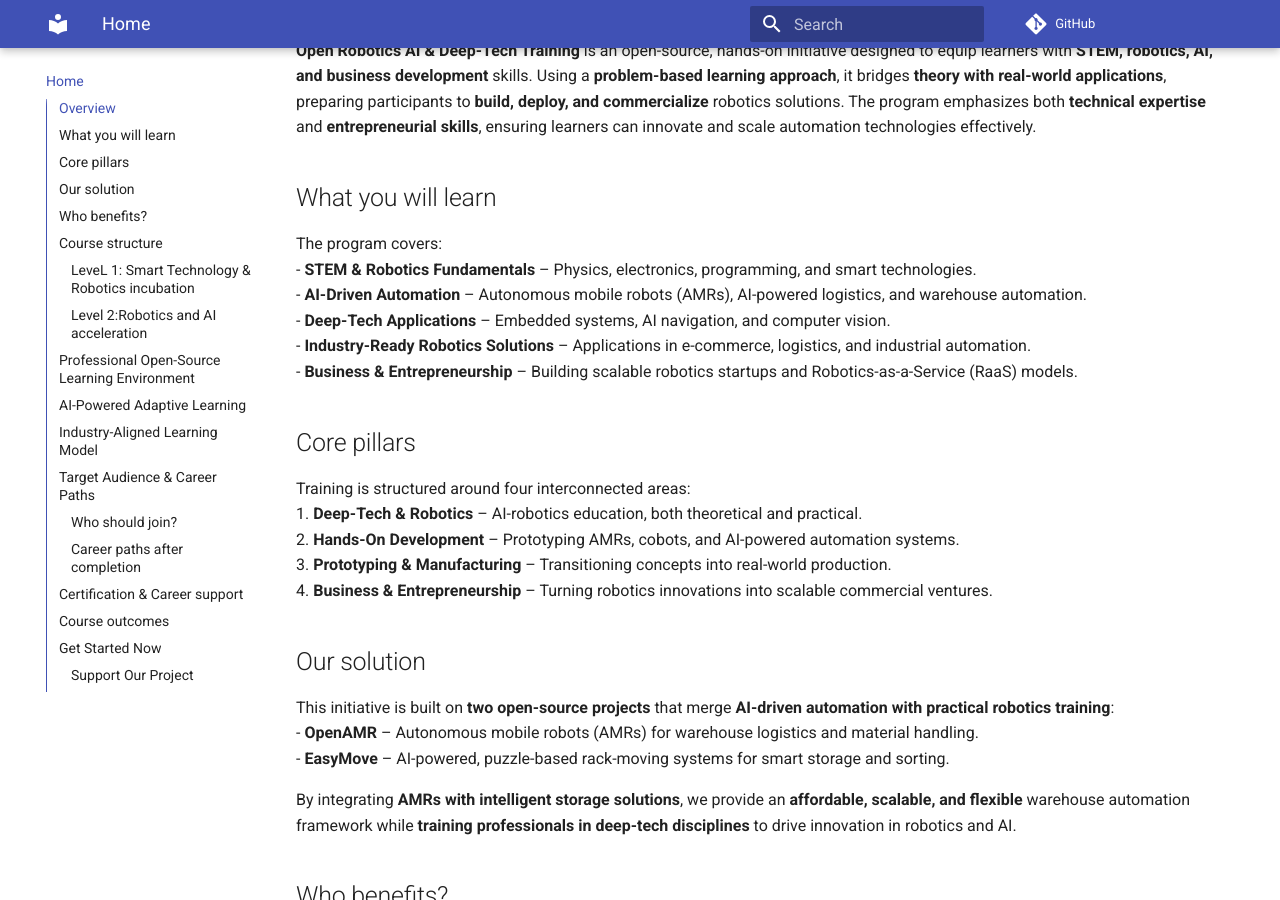
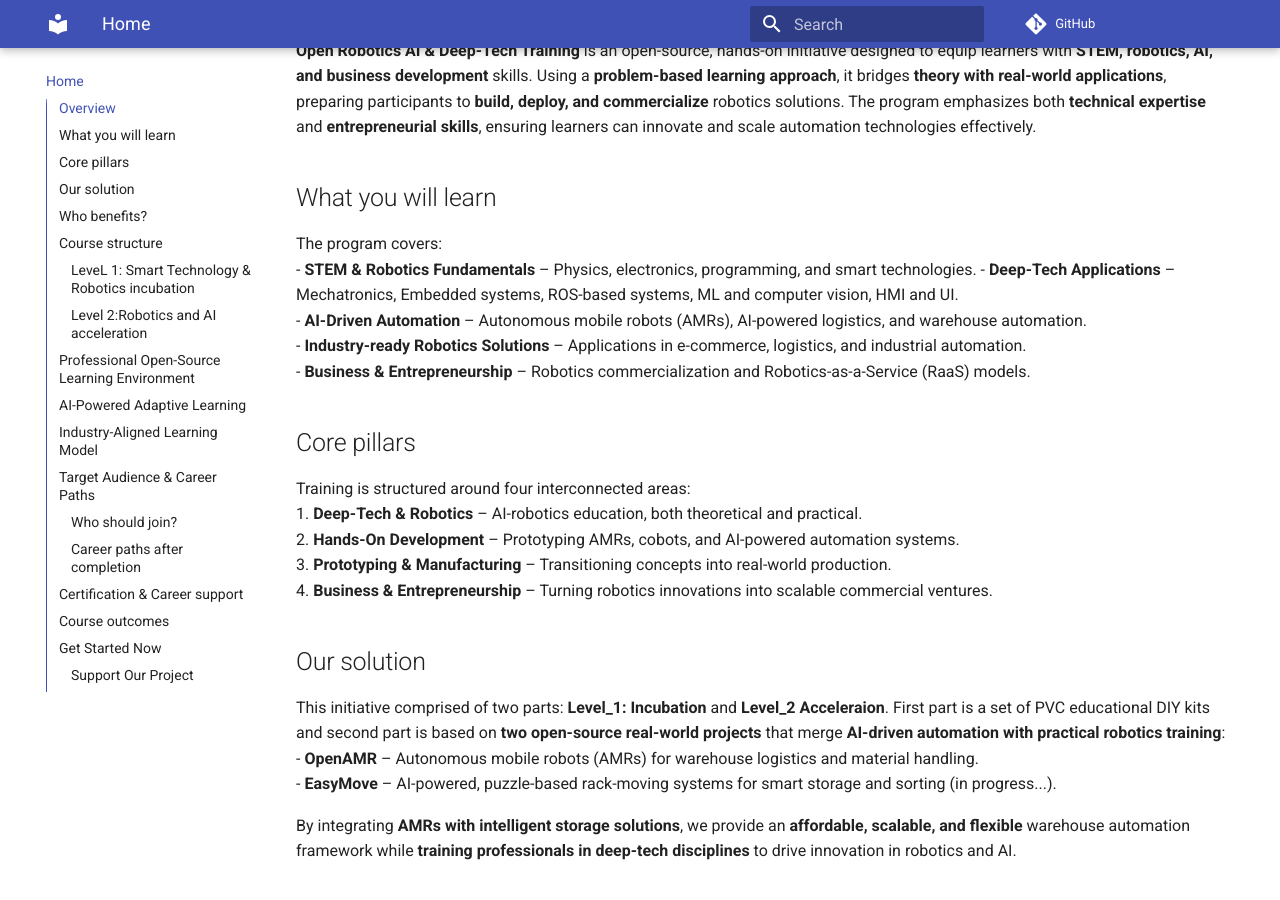
Before and after one commit to BotshareAI/Botshare_book, an MkDocs documentation site: the page built from docs/index.md, in a window 1280 px wide and 900 px high, scrolled down 241 px. Built offline with MkDocs 1.6.1 and Material for MkDocs 9.7.7, drawn with Linux system fonts in a browser that asks for light colours.

Commit message:
Update index.md

```diff
--- a/docs/index.md
+++ b/docs/index.md
@@ -6,10 +6,10 @@
 ## What you will learn
 The program covers:
 - **STEM & Robotics Fundamentals** – Physics, electronics, programming, and smart technologies.
+- **Deep-Tech Applications** – Mechatronics, Embedded systems, ROS-based systems, ML and computer vision, HMI and UI.
 - **AI-Driven Automation** – Autonomous mobile robots (AMRs), AI-powered logistics, and warehouse automation.
-- **Deep-Tech Applications** – Embedded systems, AI navigation, and computer vision.
-- **Industry-Ready Robotics Solutions** – Applications in e-commerce, logistics, and industrial automation.
-- **Business & Entrepreneurship** – Building scalable robotics startups and Robotics-as-a-Service (RaaS) models.
+- **Industry-ready Robotics Solutions** – Applications in e-commerce, logistics, and industrial automation.
+- **Business & Entrepreneurship** – Robotics commercialization and Robotics-as-a-Service (RaaS) models.
 
 ## Core pillars
 Training is structured around four interconnected areas:
@@ -19,9 +19,9 @@
 4. **Business & Entrepreneurship** – Turning robotics innovations into scalable commercial ventures.
 
 ## Our solution
-This initiative is built on **two open-source projects** that merge **AI-driven automation with practical robotics training**:
+This initiative comprised of two parts: **Level_1: Incubation** and **Level_2 Acceleraion**. First part is a set of PVC educational DIY kits and second part is based on **two open-source real-world projects** that merge **AI-driven automation with practical robotics training**:
 - **OpenAMR** – Autonomous mobile robots (AMRs) for warehouse logistics and material handling.
-- **EasyMove** – AI-powered, puzzle-based rack-moving systems for smart storage and sorting.
+- **EasyMove** – AI-powered, puzzle-based rack-moving systems for smart storage and sorting (in progress...).
 
 By integrating **AMRs with intelligent storage solutions**, we provide an **affordable, scalable, and flexible** warehouse automation framework while **training professionals in deep-tech disciplines** to drive innovation in robotics and AI.
 
```
